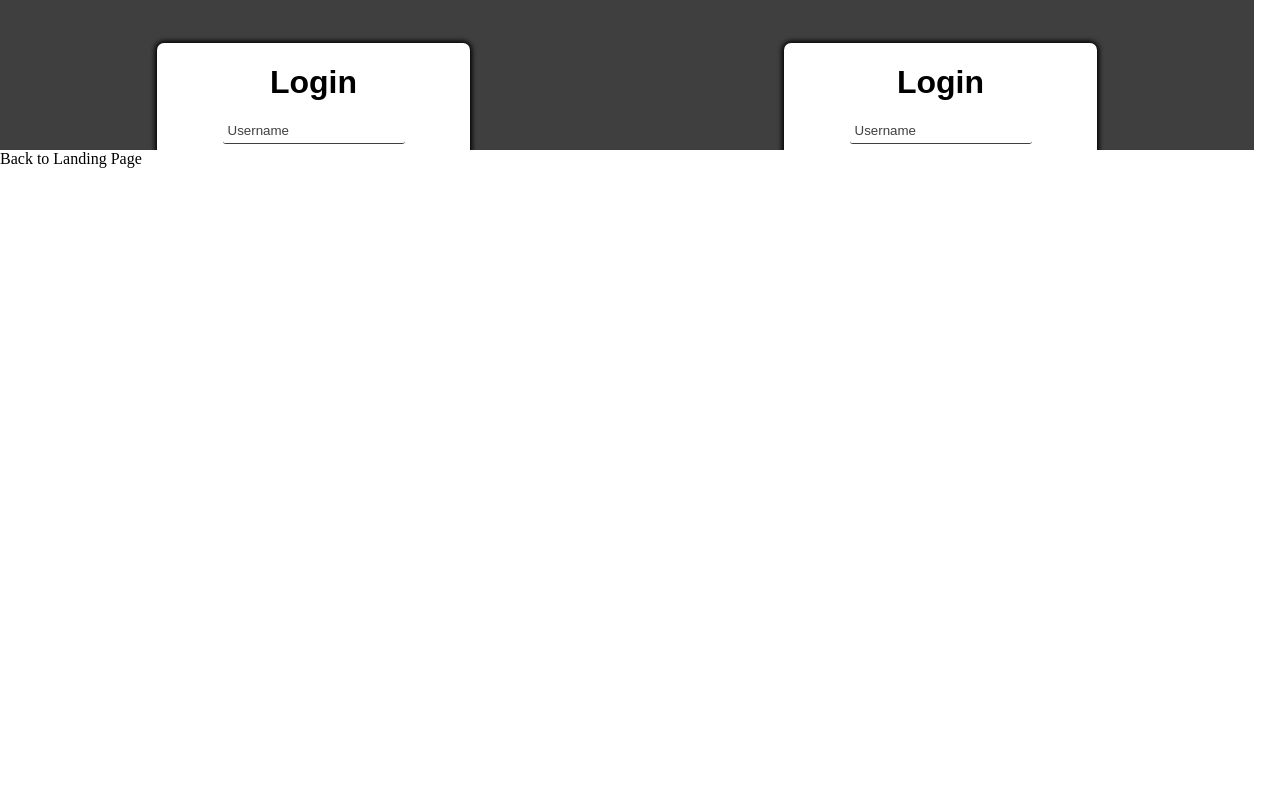
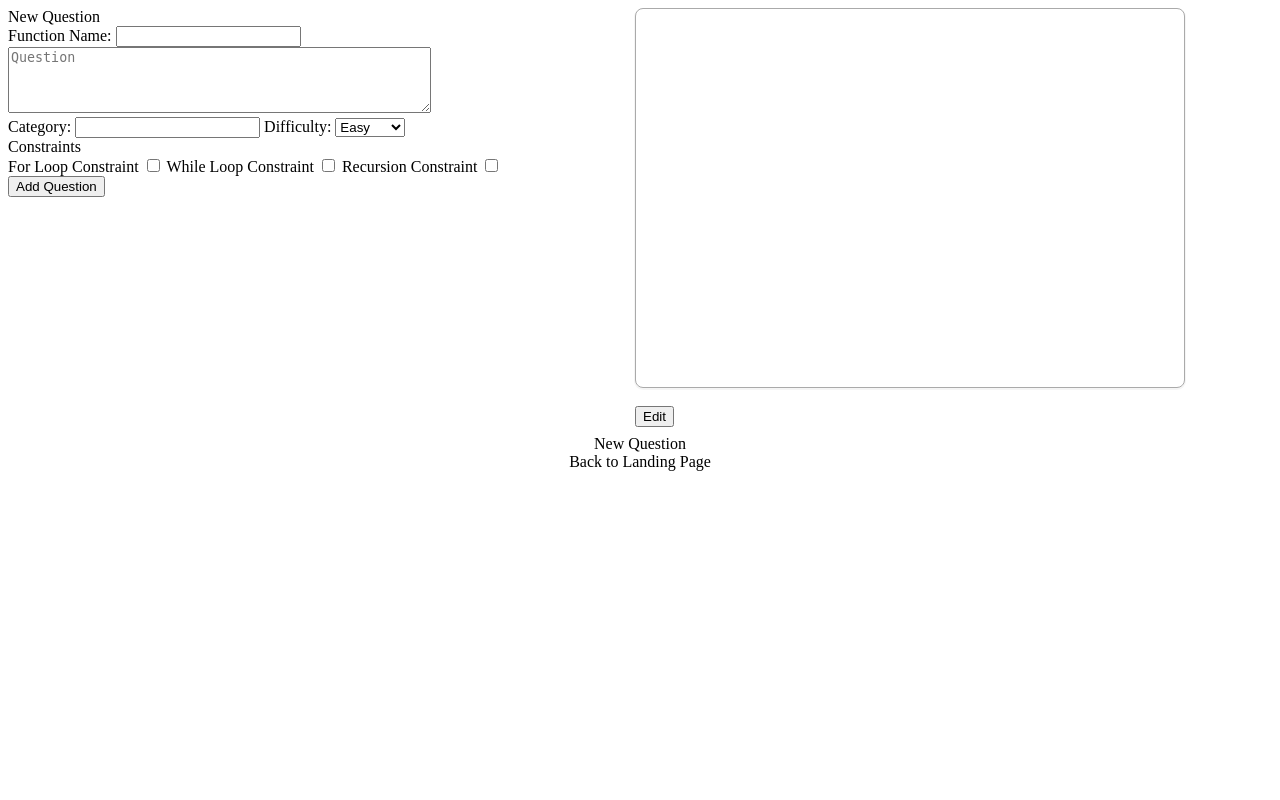
Before and after one commit to sbharg/cs490-project, a Flask app: template app/teacher/templates/qeditor_withbank.html in a window 1280 px wide. Run offline with Flask 2, Linux system fonts and the light colour scheme; the template is opened without the code that fills it, so the values that code supplies are empty; some libraries are stand-ins or nearby versions.

Commit message:
minor func changes

```diff
--- a/app/login/templates/adminlanding.html
+++ b/app/login/templates/adminlanding.html
@@ -8,7 +8,7 @@
 <body>
   <main id="main-holder">
     <h1 id="login-header">Welcome, {{loggedperson | safe}}</h1>
-    <a id="lf-qeditor" class="lf-signin" onclick="window.location.href='/testing';">Question Bank</a>
+    <a id="lf-qeditor" class="lf-signin" onclick="window.location.href='/qbank';">Question Bank</a>
     <a id="lf-exeditor" class="lf-signin" onclick="window.location.href='/new-exam';">Create New Exam</a>
     <a id="lf-exeditor" class="lf-signin" onclick="window.location.href='/submitted-exams';">View Submitted Exams</a>
     <!---removed for demo limit--->
--- a/app/teacher/static/iframe.css
+++ b/app/teacher/static/iframe.css
@@ -1,44 +1,12 @@
-.box{
-    float:left;
-    margin-right:20px;
-}
-.clear{
-    clear:both;
-}
-
-.split {
-    height: 100%;
-    width: 50%;
-    position: fixed;
-    z-index: 1;
-    top: 0;
-    overflow-x: hidden;
-    padding-top: 20px;
-}
-
-/* Control the left side */
-.left {
-    left: 0;
-}
-
-/* Control the right side */
-.right {
-    right: 0;
-}
-
-.split-screen{
-    height: 100vh;
-    width: 49%;
-    float: left;
-}
-
 iframe{
     overflow: visible;
     width: 49%;
     float: left;
 }
 
+html,
 body {
-    margin: 0;
-    height: 500;
+   margin:0;
+   padding:0;
+   height:100%;
 }
--- a/app/teacher/teacher_views.py
+++ b/app/teacher/teacher_views.py
@@ -41,67 +41,64 @@ def before_request():
     if 'submitted_exam' in session:
         g.submitted_exam = help.find_user_exam(db, session['submitted_exam'][0], session['submitted_exam'][1])
 
-    if g.user == None:
-        return redirect(url_for('login_bp.index'))
 
-@teacher_bp.route('/testing', methods=['POST', 'GET'])
-def testing():
+@teacher_bp.route('/qbank', methods=['POST', 'GET'])
+def qbank_full():
     return render_template('qeditor_withbank.html')
 
-@teacher_bp.route('/temp-bank', methods=['POST', 'GET'])
-def temp_bank():
+@teacher_bp.route('/qbank-display', methods=['POST', 'GET'])
+def qbank_display():
 
     try:
         questions = g.course.questions
         questions.sort(key=lambda question: question.question_id)
     except:
-        return render_template('temp_testing/qbank.html')
+        return render_template('qbank.html')
 
+    if len(questions) > 0:
+        return render_template('qbank.html', questions = questions)
+    else:
+        return render_template('qbank.html')
+
+@teacher_bp.route('/qbank-edit', methods=['POST'])
+def qbank_edit():
     if request.method == 'POST':
         session.pop("question_id", None)
         session['question_id'] = int(request.form["question"])
         # Redirect to question editor page
-        return redirect(url_for('teacher_bp.temp_edit', edit="update", split="no"))
+        return redirect(url_for('teacher_bp.qedit', edit="update", split="no"))
 
-    if len(questions) > 0:
-        return render_template('temp_testing/qbank.html', questions = questions)
-    else:
-        return render_template('temp_testing/qbank.html')
-
-@teacher_bp.route('/temp-edit', methods=['POST', 'GET'])
-def temp_edit():
+@teacher_bp.route('/qedit', methods=['POST', 'GET'])
+def qedit():
     try:
         testcases = g.question.testcases
     except:
-        return render_template('temp_testing/qedit.html')
+        return render_template('qedit.html')
 
     if request.method == 'GET':
         if request.args.get('edit') == "new":
 
             session.pop("question_id", None)
             g.question = None
-            if request.args.get('split') == "yes":
-                return redirect(url_for('teacher_bp.testing'))
-            else:
-                return render_template('temp_testing/qedit.html')
+            return render_template('qedit.html')
 
-        if request.args.get('edit') == "update":
+        elif request.args.get('edit') == "update":
             if len(testcases) > 0:
                 if request.args.get('split') == "no":
-                    return render_template('temp_testing/qedit.html', testcases = testcases, question = g.question, split = False)
+                    return render_template('qedit.html', testcases = testcases, question = g.question, split = False)
                 elif request.args.get('split') == "yes":
-                    return render_template('temp_testing/qedit.html', testcases = testcases, question = g.question, split = True)
+                    return render_template('qedit.html', testcases = testcases, question = g.question, split = True)
             else:
                 if request.args.get('split') == "no":
-                    return render_template('temp_testing/qedit.html', question = g.question, split=False)
+                    return render_template('qedit.html', question = g.question, split=False)
                 elif request.args.get('split') == "yes":
-                    return render_template('temp_testing/qedit.html', question = g.question, split=True)
+                    return render_template('qedit.html', question = g.question, split=True)
 
         else:
-            return render_template('temp_testing/qedit.html')
+            return render_template('qedit.html')
 
-@teacher_bp.route('/temp-submit-question', methods = ['POST'])
-def temp_submit_question():
+@teacher_bp.route('/submit-question', methods = ['POST'])
+def submit_question():
     if request.method == 'POST':
         new_question = True if request.form['question_submit'] == "Add Question" else False
         q_text = request.form['tbox1']
@@ -116,7 +113,7 @@ def temp_submit_question():
         if new_question:
             question = help.create_question(q_text, g.course, cat, diff, func_name, for_flag, while_flag, rec_flag)
             session['question_id'] = question.question_id
-            return redirect(url_for('teacher_bp.temp_edit', edit="update", split="yes"))
+            return redirect(url_for('teacher_bp.qedit', edit="update", split="yes"))
         else:
             g.question.question = q_text
             g.question.func_name = func_name
@@ -127,10 +124,10 @@ def temp_submit_question():
             g.question.rec_flag = rec_flag
             db.session.commit()
 
-            return redirect(url_for('teacher_bp.temp_bank'))
+            return redirect(url_for('teacher_bp.qbank_display'))
 
-@teacher_bp.route('/temp-add-testcase', methods = ['POST'])
-def temp_add_testcase():
+@teacher_bp.route('/add-testcase', methods = ['POST'])
+def add_testcase():
     if request.method == 'POST':
         test_inputs = request.form['tbox2']
         test_output = request.form['tbox3']
@@ -140,9 +137,10 @@ def temp_add_testcase():
         except IntegrityError:
             print("Invalid Testcase")
 
-        return render_template('temp_testing/qedit.html', testcases = g.question.testcases, question = g.question)
+        return render_template('qedit.html', testcases = g.question.testcases, question = g.question)
 
 
+'''
 @teacher_bp.route('/questionbank', methods = ['POST', 'GET'])
 def question_bank():
     try:
@@ -222,6 +220,7 @@ def add_testcase():
             print("Invalid Testcase")
 
         return render_template('qeditor.html', testcases = g.question.testcases ,question = g.question)
+'''
 
 @teacher_bp.route('/new-exam', methods = ['GET'])
 def new_exam():
--- a/app/teacher/templates/temp_testing/qbank.html
+++ b/app/teacher/templates/qbank.html
@@ -10,7 +10,7 @@
 
 <body>
   <main id="main-holder">
-    <form id="question-select-form" method="post" action="/temp-bank">
+    <form id="question-select-form" method="post" action="/qbank-edit">
       <select name="question" size="20" style="width:90%;" class="select-css" required>
         <!--- Forloop of question list--->
           {% if questions %}
--- a/app/teacher/templates/temp_testing/qedit.html
+++ b/app/teacher/templates/qedit.html
@@ -9,7 +9,7 @@
 
 <body>
   <main id="main-holder">
-    <form action="/temp-submit-question" method="post">
+    <form action="/submit-question" method="post">
 
       {% if question %}
         Question ID : {{ question.question_id }}
@@ -96,7 +96,7 @@
         </ul>
       {% endif %}
 
-    <form action="/temp-add-testcase" method="post">
+      <form action="/add-testcase" method="post">
         Add New Test Case
         <div>
           <textarea id="tbox2" name="tbox2" rows="4" cols="25" placeholder="Inputs" required></textarea>
@@ -110,12 +110,7 @@
 
     <br>
     {% if question and split == False %}
-    <a id="lf-qeditor" class="lf-signin" onclick="window.location.href='/temp-bank';">Back to Question Bank</a>
-    {% elif question and split == True %}
-    <!--<a id="lf-qeditor" class="lf-signin" onclick="window.location.href='/temp-edit?edit=new&split=yes';">New Question</a>-->
-    <a id="lf-qeditor" class="lf-signin" onclick="window.top.location.reload();">New Question</a>
-    {% elif question %}
-    <a id="lf-qeditor" class="lf-signin" onclick="window.location.href='/temp-bank';">Back to Question Bank</a>
+    <a id="lf-qeditor" class="lf-signin" onclick="window.location.href='/qbank-display';">Back to Question Bank</a>
     {% endif %}
 
   </main>
--- a/app/teacher/templates/qeditor_withbank.html
+++ b/app/teacher/templates/qeditor_withbank.html
@@ -19,17 +19,20 @@
       </script>
 
         <div class="iframe-container">
-        <iframe id="tch-qeditor" onload="autoResize(this);" src="{{ url_for('teacher_bp.temp_edit') }}" width="50%" frameborder="0" align="left"></iframe>
+          <iframe id="tch-qeditor" onload="autoResize(this);" src="{{ url_for('teacher_bp.qedit') }}" width="50%" frameborder="0" align="left"></iframe>
         </div>
 
         <div class="iframe-container">
-        <iframe id="tch-qbank" onload="autoResize(this);" src="{{ url_for('teacher_bp.temp_bank') }}" width="50%" frameborder="0" align="left"></iframe>
+          <iframe id="tch-qbank" onload="autoResize(this);" src="{{ url_for('teacher_bp.qbank_display') }}" width="50%" frameborder="0" align="left"></iframe>
         </div>
 
         <br>
-      <br>
+
+        <div style="text-align: center; bottom:0;">
+          <a id="lf-qeditor" class="lf-signin" onclick="window.top.location.reload();">New Question</a>
           <br>
           <a id="lf-qeditor" class="lf-signin" onclick="window.location.href='/adminlanding';">Back to Landing Page</a>
+        </div>
     </main>
 </body>
 
```
Lines whose indentation alone changed are shown as unchanged.
